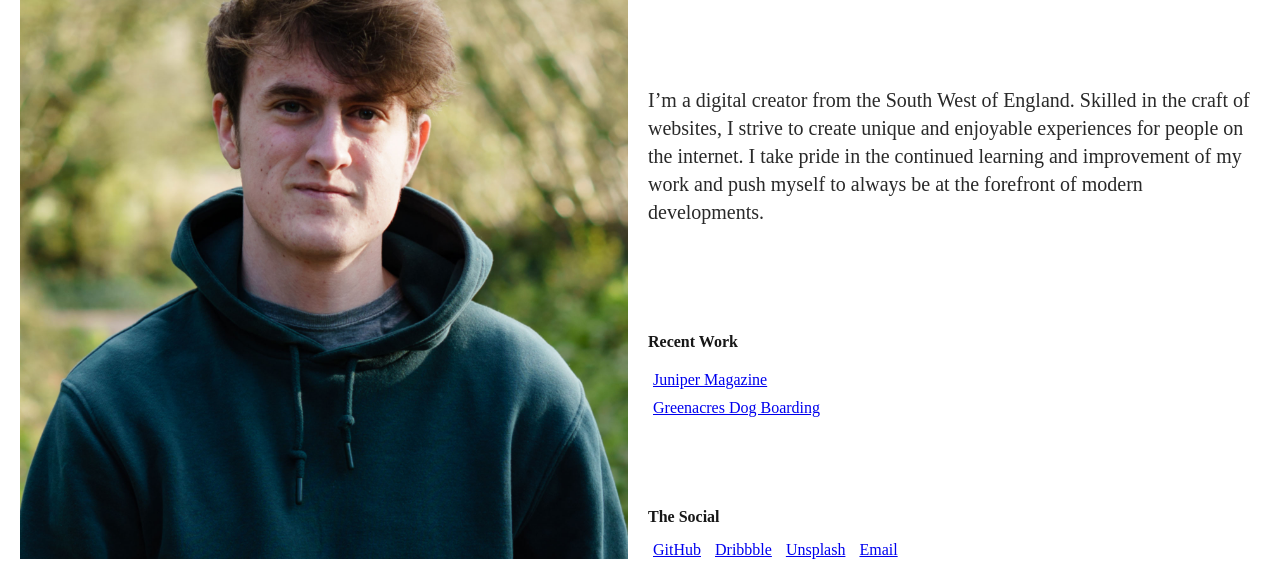
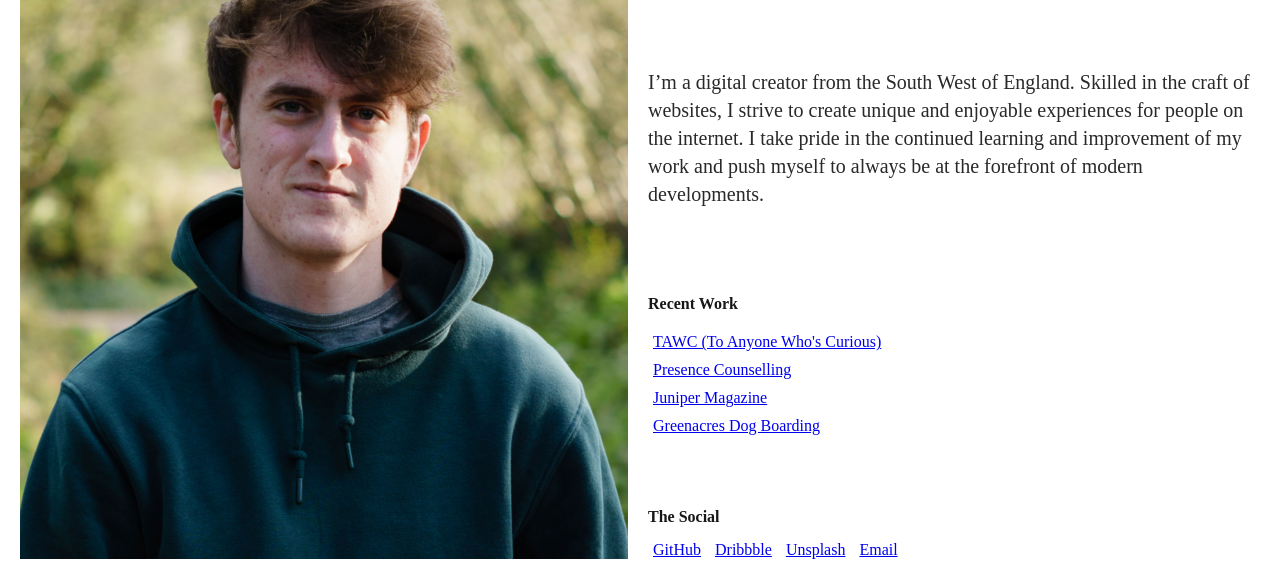
Before and after one commit to hayhaydz/portfolio, a plain HTML site: page index.html in a window 1280 px wide. Shown: the part 221-800 px from the top of the page. Drawn offline with Linux system fonts and the light colour scheme.

Commit message:
Update index.html

```diff
--- a/index.html
+++ b/index.html
@@ -78,6 +78,8 @@
                 <p class="information-description">I’m a digital creator from the South West of England. Skilled in the craft of websites, I strive to create unique and enjoyable experiences for people on the internet. I take pride in the continued learning and improvement of my work and push myself to always be at the forefront of modern developments.</p>
                 <div class="information-work">
                     <h4 class="information-subheading">Recent Work</h4>
+                    <a href="https://tawc.tk/" class="information-link">TAWC (To Anyone Who's Curious)</a>
+                    <a href="https://presencecounselling.co.uk/" class="information-link">Presence Counselling</a>
                     <a href="https://juniper-magazine.ga/" class="information-link">Juniper Magazine</a>
                     <a href="https://www.doghomecare.co.uk/" class="information-link">Greenacres Dog Boarding</a>
                 </div>
```
